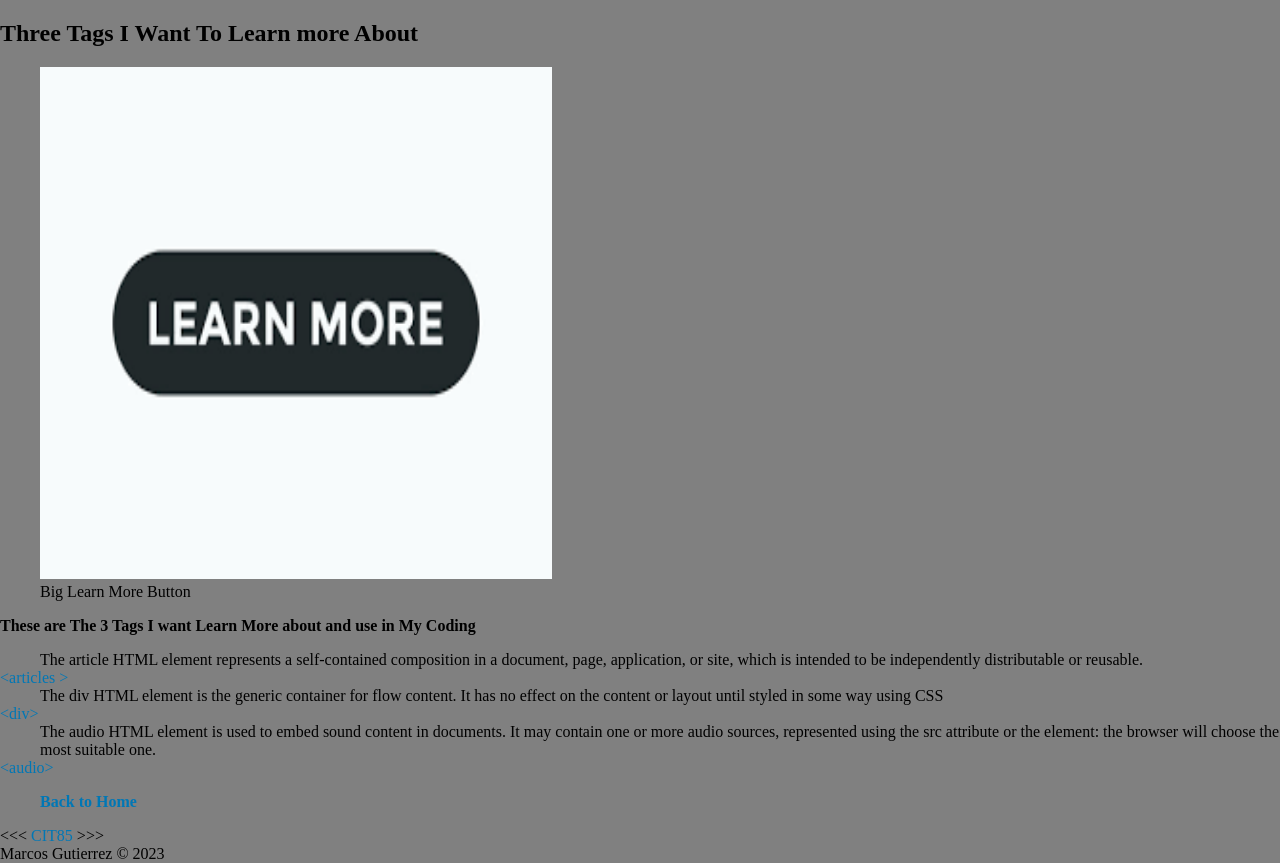
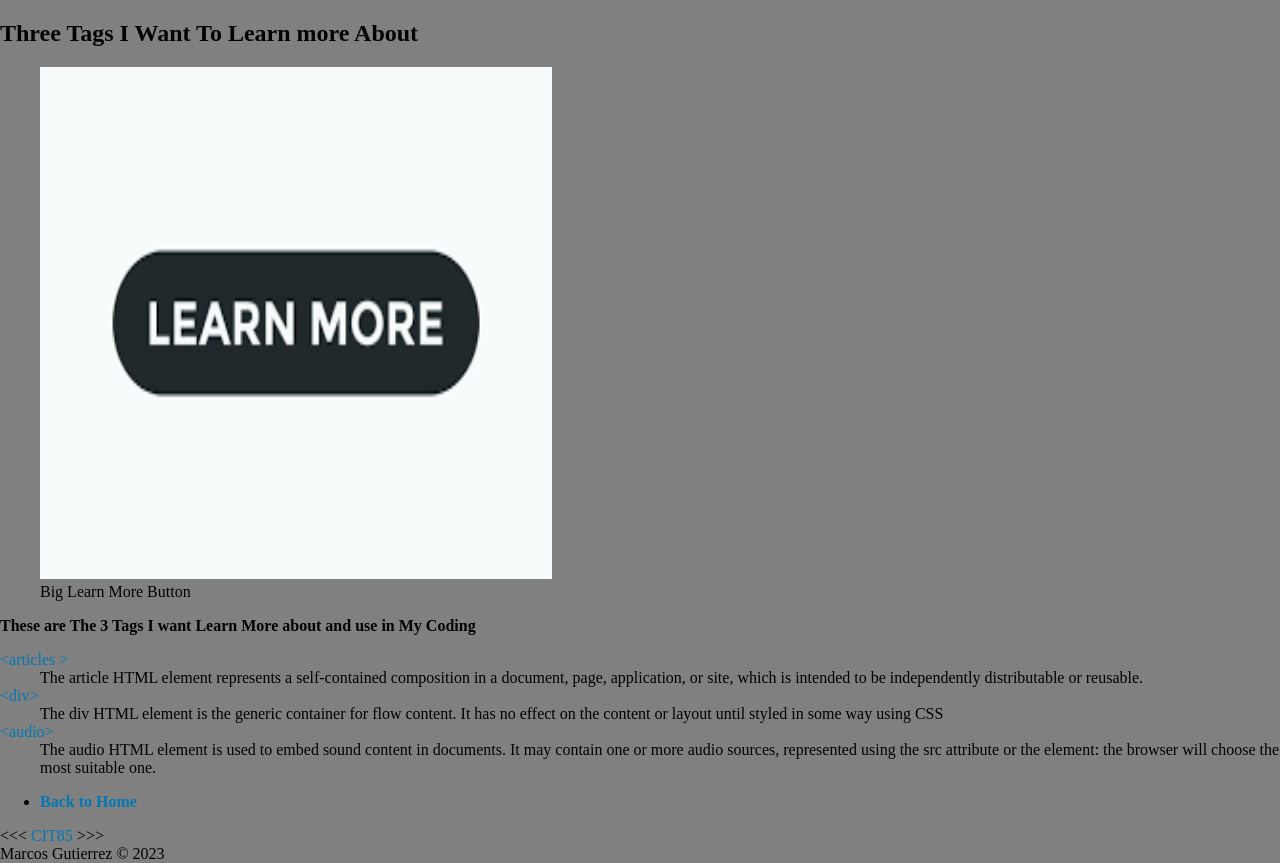
Before and after one commit to CIT85/marcosg-pub, a plain HTML site: page w2/learn-more.html in a window 1280 px wide. Drawn offline with Linux system fonts and the light colour scheme.

Commit message:
step 3 complete

```diff
--- a/w2/learn-more.html
+++ b/w2/learn-more.html
@@ -8,14 +8,14 @@
     <title>Learn More</title>
     <link rel="icon" href="2ndpic.jpg" type="image/x-icon">
     <link rel="stylesheet" href="main.css" type="text/css">
-</head>
-
-<body>
     <style>
         body {
             background-color: grey;
         }
        </style>
+</head>
+
+<body>
     <section>
         <h2>Three Tags I Want To Learn more About</h2>
         <figure>
@@ -24,19 +24,19 @@
         </figure>
         <p><strong>These are The 3 Tags I want Learn More about and use in My Coding</strong> </p>
         <dl>
+            <dt><a href="https://developer.mozilla.org/en-US/docs/Web/HTML/Element/article" target="_blank">&lt;articles &gt;</a></dt>
+            <dd>The article HTML element represents a self-contained composition in a document, page, application, or site, which is intended to be independently distributable or reusable.
+            </dd>
 
-            <dd>The article HTML element represents a self-contained composition in a document, page, application, or site, which is intended to be independently distributable or reusable.
-            </dd><dt><a href="https://developer.mozilla.org/en-US/docs/Web/HTML/Element/article" target="_blank">&lt;articles &gt;</a></dt>
+            <dt><a href="https://developer.mozilla.org/en-US/docs/Web/HTML/Element/div" target="_blank">&lt;div&gt;</a></dt>
+            <dd>The div HTML element is the generic container for flow content. It has no effect on the content or layout until styled in some way using CSS</dd>
 
-
-            <dd>The div HTML element is the generic container for flow content. It has no effect on the content or layout until styled in some way using CSS</dd>  <dt><a href="https://developer.mozilla.org/en-US/docs/Web/HTML/Element/div" target="_blank">&lt;div&gt;</a></dt>
-
-
-            <dd>The audio HTML element is used to embed sound content in documents. It may contain one or more audio sources, represented using the src attribute or the element: the browser will choose the most suitable one.</dd> <dt><a href="https://developer.mozilla.org/en-US/docs/Web/HTML/Element/audio" target="_blank">&lt;audio&gt;</a></dt>
+            <dt><a href="https://developer.mozilla.org/en-US/docs/Web/HTML/Element/audio" target="_blank">&lt;audio&gt;</a></dt>
+            <dd>The audio HTML element is used to embed sound content in documents. It may contain one or more audio sources, represented using the src attribute or the element: the browser will choose the most suitable one.</dd>
         </dl>
         <nav>
             <ul>
-                <l><a href="index.html"><strong>Back to Home</strong></a></l>
+            <li><a href="index.html"><strong>Back to Home</strong></a></li>
             </ul>
         </nav>
     </section>
```
Also changed, not shown: w2/goals.html (+7 -9 lines), w2/index.html (+6 -6 lines).
